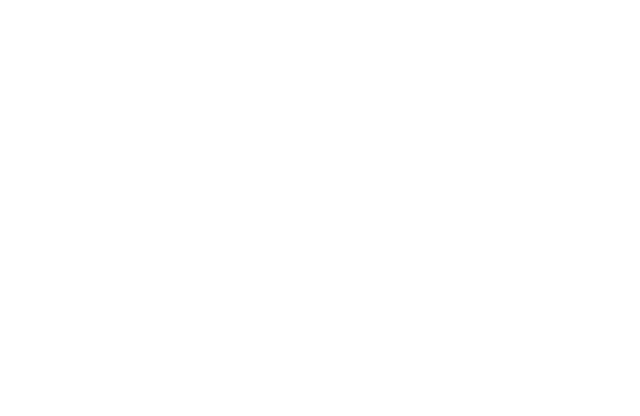
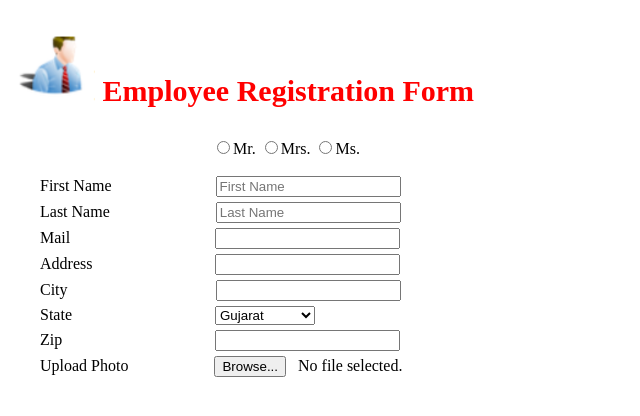
Before and after one commit to luchy0/Taller---4--2023-2, a plain HTML site: page html/ejercicio2.html in a window 1280 px wide. Shown: the whole page, without its empty margins (0-640 px from the left). Drawn offline with Linux system fonts and the light colour scheme.

Commit message:
Plantilla numero dos terminada sin requisitos

```diff
--- a/html/ejercicio2.html
+++ b/html/ejercicio2.html
@@ -3,9 +3,38 @@
 <head>
     <meta charset="UTF-8">
     <meta name="viewport" content="width=device-width, initial-scale=1.0">
-    <title>Document</title>
+    <title>Ejemplo Formulario # 2</title>
 </head>
 <body>
 
+    <form action="">
+
+        <p style="color: red; font-size: 30px;"><img src="../recursos/Captura de pantalla 2023-09-12 113448.png" alt="" > <strong>Employee Registration Form</strong></p>
+
+        <input type="radio" name="sexo" style="margin-left: 209px;">Mr.
+        <input type="radio" name="sexo">Mrs.
+        <input type="radio" name="sexo">Ms. <br><br>
+
+        &nbsp;&nbsp;&nbsp;&nbsp;&nbsp;&nbsp;&nbsp;&nbsp;First Name <input type="text" placeholder="First Name" style="margin-left: 100px; margin-bottom: 5px;"> <br>
+
+        &nbsp;&nbsp;&nbsp;&nbsp;&nbsp;&nbsp;&nbsp;&nbsp;Last Name <input type="text" placeholder="Last Name" style="margin-left: 102px; margin-bottom: 5px;"> <br>
+
+        &nbsp;&nbsp;&nbsp;&nbsp;&nbsp;&nbsp;&nbsp;&nbsp;Mail <input type="text" style="margin-left: 141px; margin-bottom: 5px;"> <br>
+
+        &nbsp;&nbsp;&nbsp;&nbsp;&nbsp;&nbsp;&nbsp;&nbsp;Address <input type="text" style="margin-left: 119px; margin-bottom: 5px;"> <br>
+
+        &nbsp;&nbsp;&nbsp;&nbsp;&nbsp;&nbsp;&nbsp;&nbsp;City <input type="text" style="margin-left: 144px; margin-bottom: 5px;"> <br>
+
+        &nbsp;&nbsp;&nbsp;&nbsp;&nbsp;&nbsp;&nbsp;&nbsp;<label for="">State</label>
+
+        <select name="" id="" style="margin-left: 139px; width: 100px; margin-bottom: 5px;">
+            <option value="">Gujarat</option>
+            <option value="">..</option>
+        </select> <br>
+
+        &nbsp;&nbsp;&nbsp;&nbsp;&nbsp;&nbsp;&nbsp;&nbsp;Zip <input type="text" style="margin-left: 149px; margin-bottom: 5px;"><br>
+        &nbsp;&nbsp;&nbsp;&nbsp;&nbsp;&nbsp;&nbsp;&nbsp;Upload Photo <input type="button" style="margin-left: 82px; margin-bottom: 5px;" value="Browse...">&nbsp;&nbsp; No file selected.<br>
+    </form>
+
 </body>
 </html>
```
Also changed, not shown: recursos/Captura de pantalla 2023-09-12 113448.png (added).
